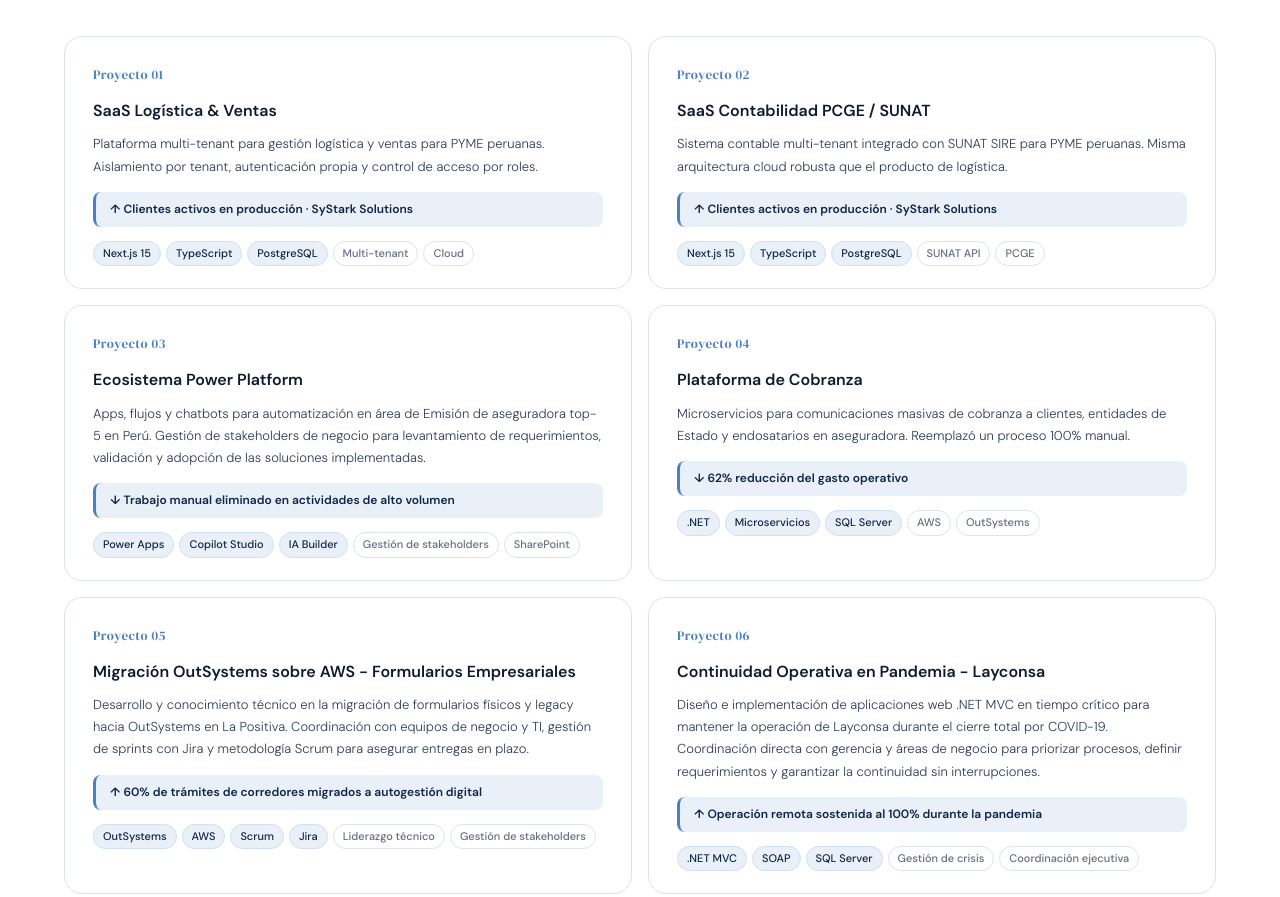
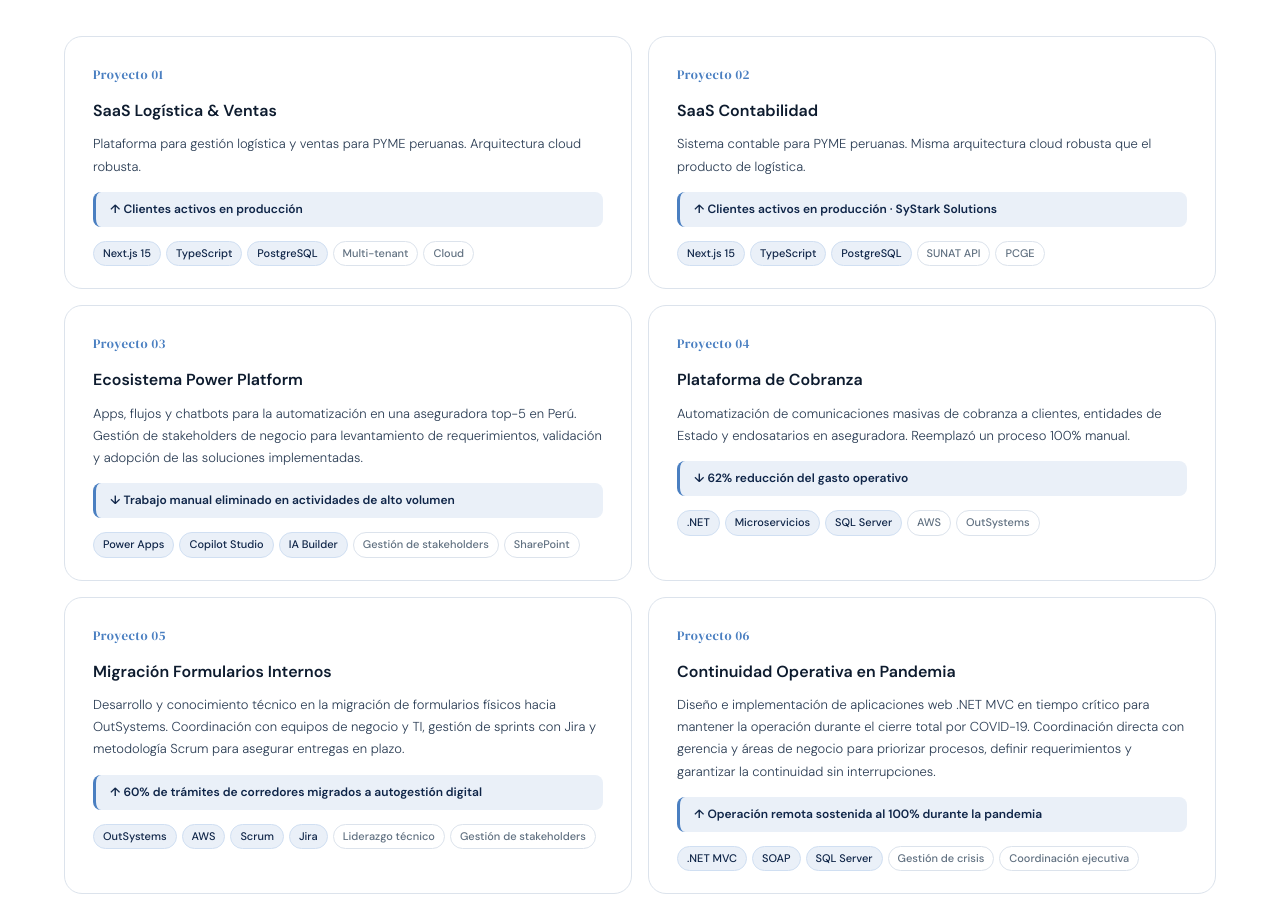
Before and after one commit to systark-dev/portfolio, a plain HTML site: page index.html in a window 1280 px wide. Shown: the part 1880-2777 px from the top of the page. Drawn offline with Linux system fonts and the light colour scheme.

Commit message:
Update index.html

```diff
--- a/index.html
+++ b/index.html
@@ -419,15 +419,15 @@
     <div class="proj-card">
       <div class="proj-num">Proyecto 01</div>
       <div class="proj-name">SaaS Logística &amp; Ventas</div>
-      <div class="proj-desc">Plataforma multi-tenant para gestión logística y ventas para PYME peruanas. Aislamiento por tenant, autenticación propia y control de acceso por roles.</div>
-      <div class="proj-result">↑ Clientes activos en producción · SyStark Solutions</div>
+      <div class="proj-desc">Plataforma para gestión logística y ventas para PYME peruanas. Arquitectura cloud robusta.</div>
+      <div class="proj-result">↑ Clientes activos en producción</div>
       <div class="tags"><span class="tag">Next.js 15</span><span class="tag">TypeScript</span><span class="tag">PostgreSQL</span><span class="tag-n">Multi-tenant</span><span class="tag-n">Cloud</span></div>
     </div>
 
     <div class="proj-card">
       <div class="proj-num">Proyecto 02</div>
-      <div class="proj-name">SaaS Contabilidad PCGE / SUNAT</div>
-      <div class="proj-desc">Sistema contable multi-tenant integrado con SUNAT SIRE para PYME peruanas. Misma arquitectura cloud robusta que el producto de logística.</div>
+      <div class="proj-name">SaaS Contabilidad</div>
+      <div class="proj-desc">Sistema contable para PYME peruanas. Misma arquitectura cloud robusta que el producto de logística.</div>
       <div class="proj-result">↑ Clientes activos en producción · SyStark Solutions</div>
       <div class="tags"><span class="tag">Next.js 15</span><span class="tag">TypeScript</span><span class="tag">PostgreSQL</span><span class="tag-n">SUNAT API</span><span class="tag-n">PCGE</span></div>
     </div>
@@ -435,7 +435,7 @@
     <div class="proj-card">
       <div class="proj-num">Proyecto 03</div>
       <div class="proj-name">Ecosistema Power Platform</div>
-      <div class="proj-desc">Apps, flujos y chatbots para automatización en área de Emisión de aseguradora top-5 en Perú. Gestión de stakeholders de negocio para levantamiento de requerimientos, validación y adopción de las soluciones implementadas.</div>
+      <div class="proj-desc">Apps, flujos y chatbots para la automatización en una aseguradora top-5 en Perú. Gestión de stakeholders de negocio para levantamiento de requerimientos, validación y adopción de las soluciones implementadas.</div>
       <div class="proj-result">↓ Trabajo manual eliminado en actividades de alto volumen</div>
       <div class="tags"><span class="tag">Power Apps</span><span class="tag">Copilot Studio</span><span class="tag">IA Builder</span><span class="tag-n">Gestión de stakeholders</span><span class="tag-n">SharePoint</span></div>
     </div>
@@ -443,23 +443,23 @@
     <div class="proj-card">
       <div class="proj-num">Proyecto 04</div>
       <div class="proj-name">Plataforma de Cobranza</div>
-      <div class="proj-desc">Microservicios para comunicaciones masivas de cobranza a clientes, entidades de Estado y endosatarios en aseguradora. Reemplazó un proceso 100% manual.</div>
+      <div class="proj-desc">Automatización de comunicaciones masivas de cobranza a clientes, entidades de Estado y endosatarios en aseguradora. Reemplazó un proceso 100% manual.</div>
       <div class="proj-result">↓ 62% reducción del gasto operativo</div>
       <div class="tags"><span class="tag">.NET</span><span class="tag">Microservicios</span><span class="tag">SQL Server</span><span class="tag-n">AWS</span><span class="tag-n">OutSystems</span></div>
     </div>
 
     <div class="proj-card">
       <div class="proj-num">Proyecto 05</div>
-      <div class="proj-name">Migración OutSystems sobre AWS - Formularios Empresariales</div>
-      <div class="proj-desc">Desarrollo y conocimiento técnico en la migración de formularios físicos y legacy hacia OutSystems en La Positiva. Coordinación con equipos de negocio y TI, gestión de sprints con Jira y metodología Scrum para asegurar entregas en plazo.</div>
+      <div class="proj-name">Migración Formularios Internos</div>
+      <div class="proj-desc">Desarrollo y conocimiento técnico en la migración de formularios físicos hacia OutSystems. Coordinación con equipos de negocio y TI, gestión de sprints con Jira y metodología Scrum para asegurar entregas en plazo.</div>
       <div class="proj-result">↑ 60% de trámites de corredores migrados a autogestión digital</div>
       <div class="tags"><span class="tag">OutSystems</span><span class="tag">AWS</span><span class="tag">Scrum</span><span class="tag">Jira</span><span class="tag-n">Liderazgo técnico</span><span class="tag-n">Gestión de stakeholders</span></div>
     </div>
 
     <div class="proj-card">
       <div class="proj-num">Proyecto 06</div>
-      <div class="proj-name">Continuidad Operativa en Pandemia - Layconsa</div>
-      <div class="proj-desc">Diseño e implementación de aplicaciones web .NET MVC en tiempo crítico para mantener la operación de Layconsa durante el cierre total por COVID-19. Coordinación directa con gerencia y áreas de negocio para priorizar procesos, definir requerimientos y garantizar la continuidad sin interrupciones.</div>
+      <div class="proj-name">Continuidad Operativa en Pandemia</div>
+      <div class="proj-desc">Diseño e implementación de aplicaciones web .NET MVC en tiempo crítico para mantener la operación durante el cierre total por COVID-19. Coordinación directa con gerencia y áreas de negocio para priorizar procesos, definir requerimientos y garantizar la continuidad sin interrupciones.</div>
       <div class="proj-result">↑ Operación remota sostenida al 100% durante la pandemia</div>
       <div class="tags"><span class="tag">.NET MVC</span><span class="tag">SOAP</span><span class="tag">SQL Server</span><span class="tag-n">Gestión de crisis</span><span class="tag-n">Coordinación ejecutiva</span></div>
     </div>
```
